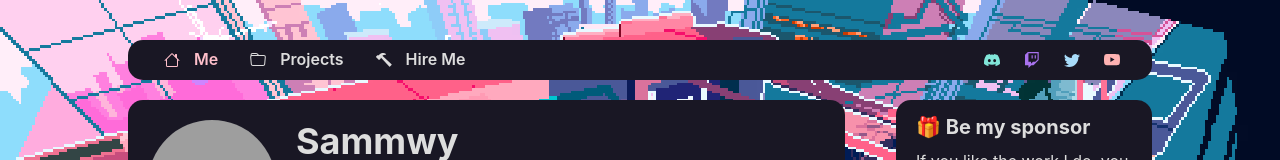
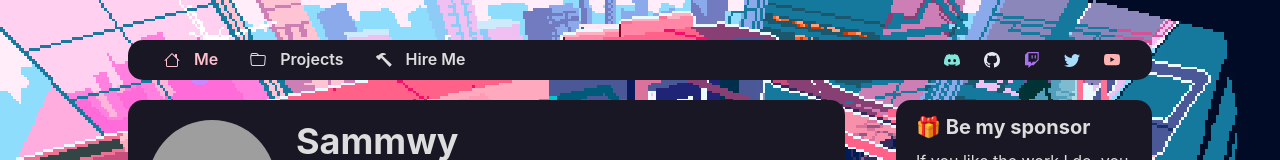
Before and after one commit to sammwyy/sammwy.com-archived, a React (Create React App) app: page / in a window 1280 px wide. Shown: the top 160 px of the page. Built offline with nearby package versions, Linux system fonts and the light colour scheme; grey boxes are pictures that could not be loaded.

Commit message:
Added github to navbar

```diff
--- a/src/components/layout/navbar/navbar.jsx
+++ b/src/components/layout/navbar/navbar.jsx
@@ -1,7 +1,7 @@
 import { Box, Flex } from "@chakra-ui/react";
 
 import { BsHouse, BsFolder, BsHammer } from "react-icons/bs"
-import { BsDiscord, BsTwitch, BsTwitter, BsYoutube } from "react-icons/bs"
+import { BsDiscord, BsGithub, BsTwitch, BsTwitter, BsYoutube } from "react-icons/bs"
 
 import SocialButton from "./social-button";
 
@@ -19,6 +19,7 @@ export default function Navbar() {
                 </Box>
                 <Flex>
                     <SocialButton Icon={BsDiscord} link="https://discord.gg/sKVYznRe4w" scheme="teal" />
+                    <SocialButton Icon={BsGithub} link="https://github.com/sammwyy" scheme="gray" />
                     { /* <SocialButton Icon={BsLinkedin} link="https://twitter.com/sammwy" scheme="linkedin" /> */ }
                     <SocialButton Icon={BsTwitch} link="https://twitch.tv/sammwy" scheme="purple" />
                     <SocialButton Icon={BsTwitter} link="https://twitter.com/sammwy" scheme="twitter" />
```
